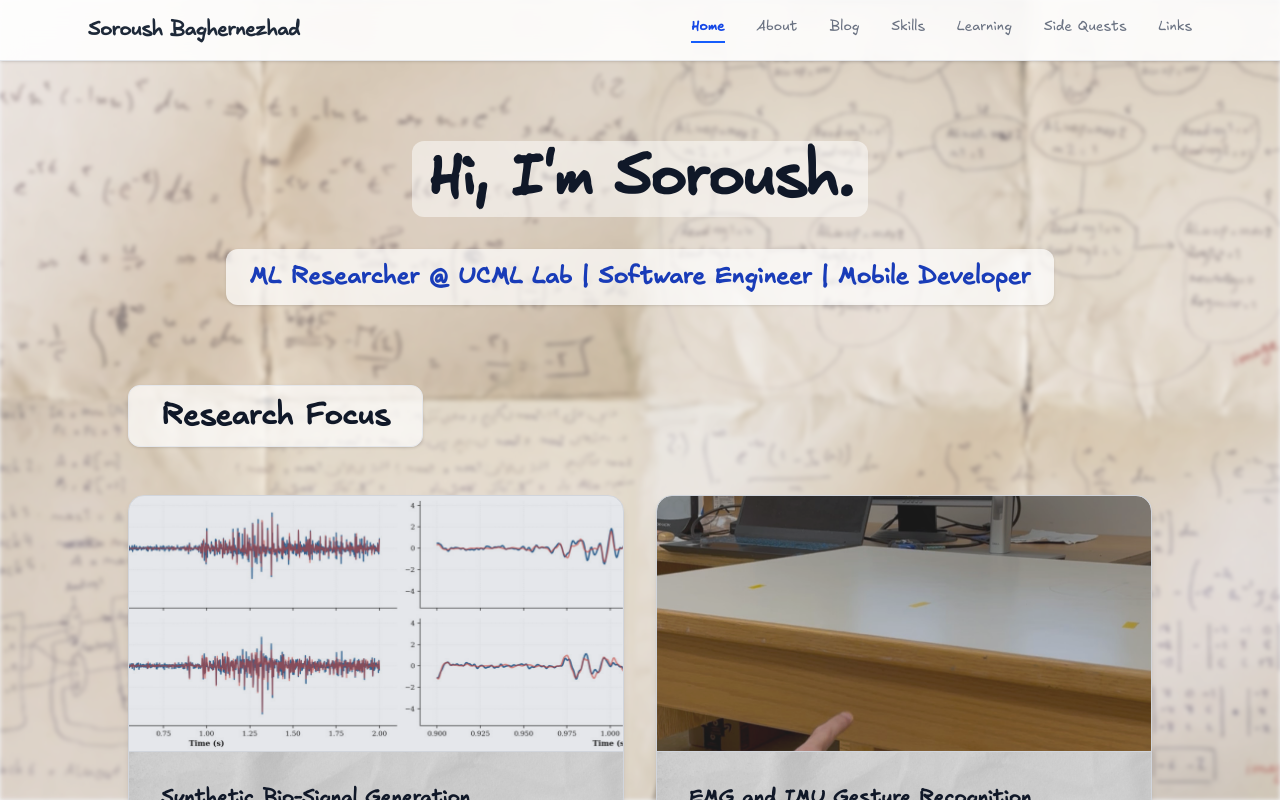
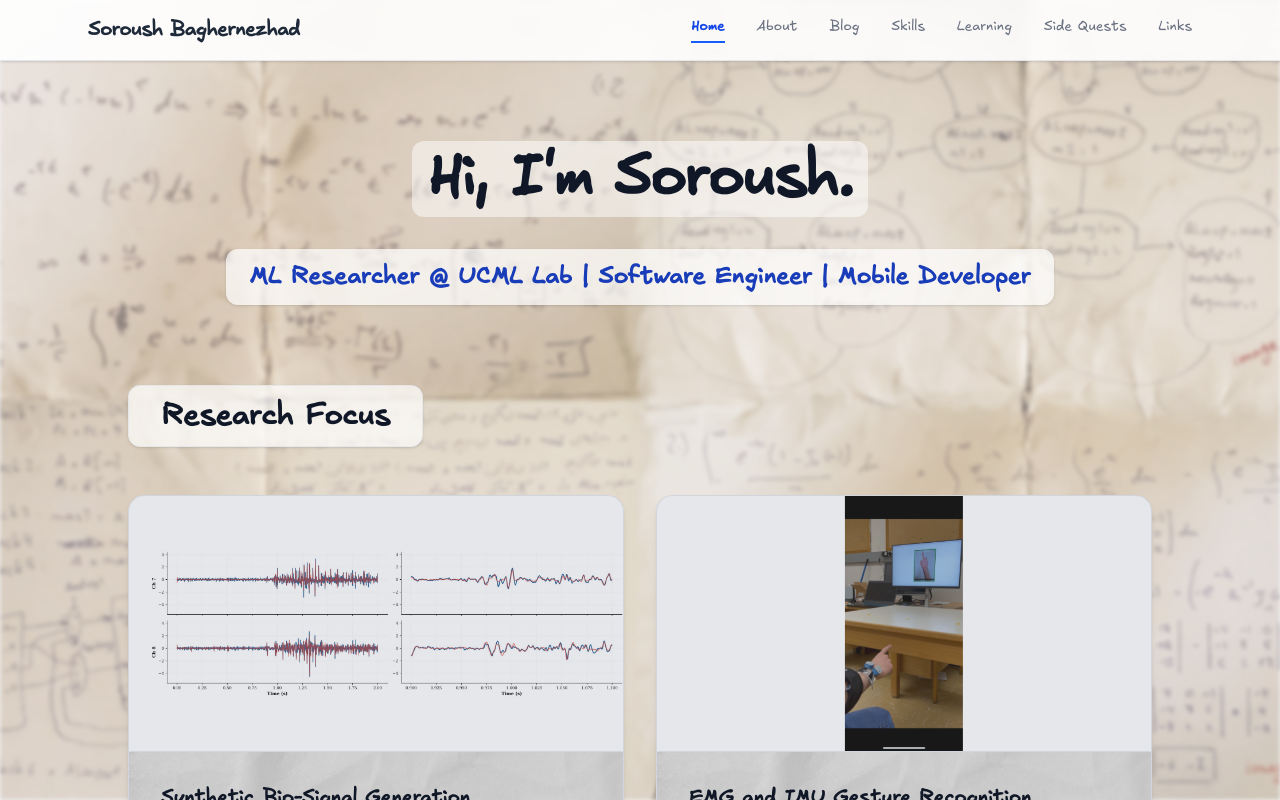
Before and after one commit to soroush-bn/soroush-bn.github.io, a Next.js app: page / in a window 1280 px wide. Built offline with nearby package versions, Linux system fonts and the light colour scheme.

Commit message:
new learning object + blogs

```diff
--- a/app/page.tsx
+++ b/app/page.tsx
@@ -83,7 +83,7 @@ export default function Home() {
               <div className="grid md:grid-cols-2 gap-8">
                 <div className="bg-[url('/paper_bg.jpg')] bg-cover bg-center border border-gray-300 shadow-md rounded-2xl hover:shadow-lg transition-shadow overflow-hidden flex flex-col">
                   <div className="relative overflow-hidden h-64 bg-gray-200 border-b border-gray-300">
-                    <img src="/fig3.1.jpg" alt="Synthetic Bio-Signal Generation" className="w-full h-full object-cover mix-blend-multiply opacity-90" />
+                    <img src="/fig3.1.jpg" alt="Synthetic Bio-Signal Generation" className="w-full h-full object-contain object-center mix-blend-multiply opacity-90" />
                   </div>
                   <div className="p-8 flex-grow">
                     <h3 className="text-xl font-bold mb-4 text-gray-900">Synthetic Bio-Signal Generation</h3>
@@ -96,7 +96,7 @@ export default function Home() {
                 </div>
                 <div className="bg-[url('/paper_bg.jpg')] bg-cover bg-center border border-gray-300 shadow-md rounded-2xl hover:shadow-lg transition-shadow overflow-hidden flex flex-col">
                   <div className="relative overflow-hidden h-64 bg-gray-200 border-b border-gray-300">
-                    <img src="/gesture.jpg" alt="EMG and IMU Gesture Recognition" className="w-full h-full object-cover mix-blend-multiply opacity-90" />
+                    <img src="/gesture.jpg" alt="EMG and IMU Gesture Recognition" className="w-full h-full object-contain object-center mix-blend-multiply opacity-90" />
                   </div>
                   <div className="p-8 flex-grow flex flex-col">
                     <h3 className="text-xl font-bold mb-4 text-gray-900">EMG and IMU Gesture Recognition</h3>
@@ -165,7 +165,7 @@ export default function Home() {
                 ].map((p, i) => (
                   <div key={i} className="bg-[url('/paper_bg.jpg')] bg-cover bg-center border border-gray-300 rounded-2xl overflow-hidden shadow-md hover:shadow-lg transition-shadow flex flex-col h-full">
                     <div className="relative overflow-hidden h-48 bg-gray-200 border-b border-gray-300">
-                      <img src={p.img} alt={p.title} className="w-full h-full object-cover mix-blend-multiply opacity-90" />
+                      <img src={p.img} alt={p.title} className={`w-full h-full mix-blend-multiply opacity-90 ${p.title === 'Coin Ranking' ? 'object-contain object-center' : 'object-cover'}`} />
                     </div>
                     <div className="p-6 flex flex-col flex-grow">
                       <h3 className="text-xl font-bold mb-2 text-gray-900">{p.title}</h3>
```
